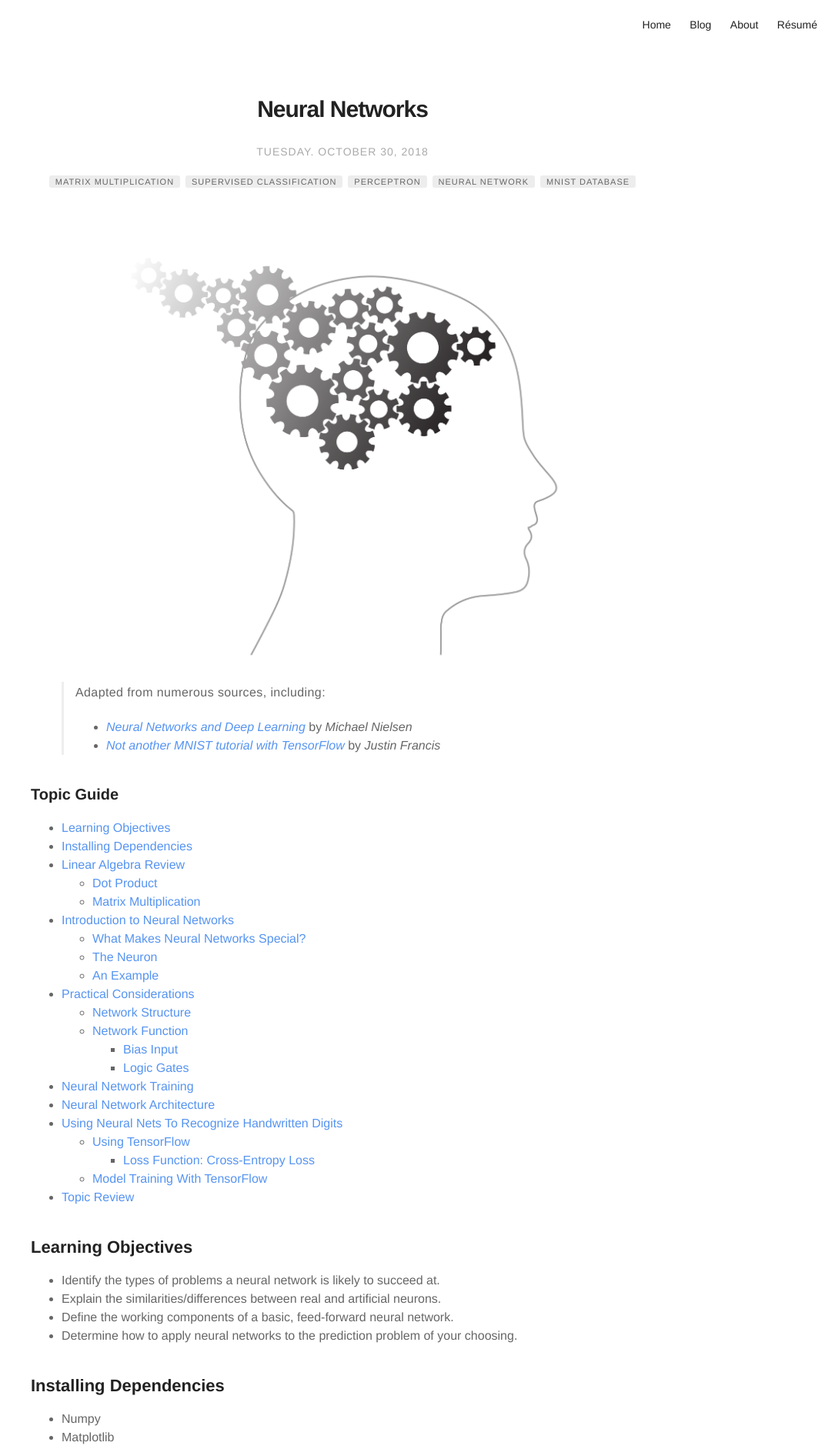
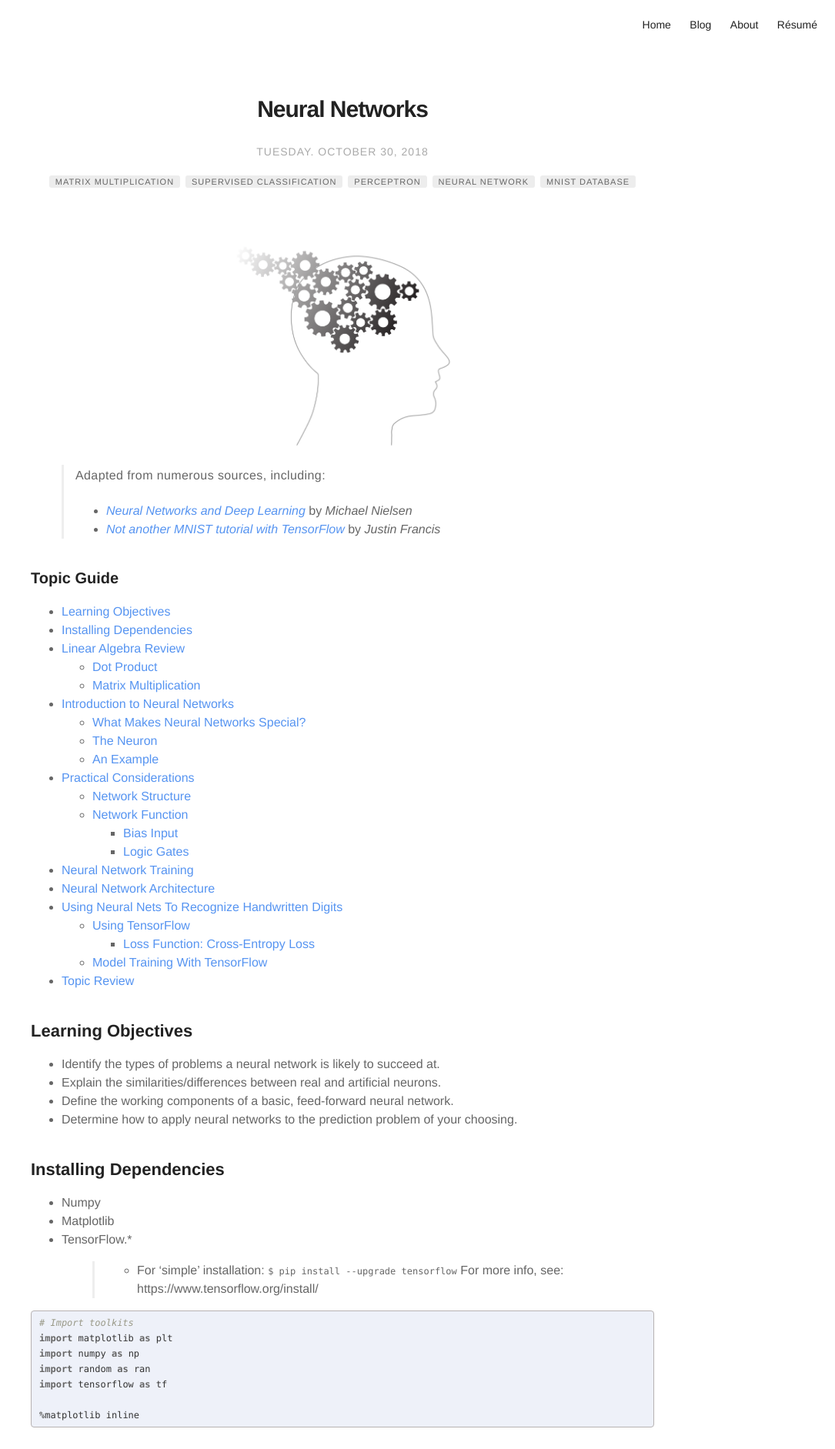
Before and after one commit to meccaLeccaHi/meccaLeccaHi.github.io, a Jekyll site: the page built from _posts/2018-10-30-neural_nets-tensorflow.md, in a window 1280 px wide. Shown: the top 1883 px of the page at 77% size, without its empty margins (195-1280 px from the left). Built offline with Jekyll 4.4.1, drawn with Linux system fonts in a browser that asks for light colours; formulas are drawn with MathJax 3; comment, search, counter and statistics services are not loaded.

Commit message:
fixing spacing

````diff
--- a/_posts/2018-10-30-neural_nets-tensorflow.md
+++ b/_posts/2018-10-30-neural_nets-tensorflow.md
@@ -15,7 +15,7 @@
 description: A Juptyter notebook on Neural Networks using Tensorflow
 ---
 
-{% include figure.html url="/assets/images/neural_nets/brain_machine.png" width="80%" %}
+{% include figure.html url="/assets/images/neural_nets/brain_machine.png" width="40%" %}
 
 >Adapted from numerous sources, including:
 >- [*Neural Networks and Deep Learning*](http://neuralnetworksanddeeplearning.com/chap1.html) by *Michael Nielsen*
@@ -115,7 +115,9 @@
 
 <a id="matrix-multiplication"></a>
 ### Matrix Multiplication
-$$\mathbf{A}_{mn} \times \mathbf{B}_{ij}$$
+
+$$ \mathbf{A}_{mn} \times \mathbf{B}_{ij} $$
+
 **Matrix multiplication** is only valid when the left matrix has the same number of columns as the right matrix has rows ($n = i$).
 
 {% include figure_link.html url="/assets/images/neural_nets/matrix_multiply.gif" href="https://www.mathsisfun.com/" caption="Each entry is the dot product of corresponding row and column vectors. Image source: mathisfun.com" width="60%" %}
@@ -138,8 +140,6 @@
 
 A.dot(B)
 ```
-
-
 
     array([[ 58,  64],
            [139, 154]])
@@ -398,7 +398,6 @@
 ax.legend(['Step Function', 'Sigmoid Function'], fontsize=20);
 ```
 
-
 ![png](/assets/images/neural_nets/output_38_0.png)
 
 
@@ -545,9 +544,7 @@
 display_mult_flat(0,400)
 ```
 
-
 ![png](/assets/images/neural_nets/output_60_0.png)
-
 
 <a id='tensorflow'></a>
 ### Using TensorFlow
@@ -633,23 +630,14 @@
 sess.run(tf.nn.softmax(tf.zeros([4])))
 ```
 
-
-
-
     array([0.25, 0.25, 0.25, 0.25], dtype=float32)
-
-
 
 
 ```python
 sess.run(tf.nn.softmax(tf.constant([0.1, 0.005, 2])))
 ```
 
-
-
-
     array([0.11634309, 0.10579926, 0.7778576 ], dtype=float32)
-
 
 
 <a id="loss-function"></a>
@@ -811,7 +799,6 @@
 plt.pyplot.show()
 ```
 
-
 ![png](/assets/images/neural_nets/output_97_0.png)
 
 
@@ -852,12 +839,7 @@
 answer.argmax()
 ```
 
-
-
-
     7
-
-
 
 Play with `display_compare()` below and try to do the following:
 - Find some examples where the model guesses incorrectly. Do they make sense?
@@ -880,7 +862,6 @@
 display_compare(ran.randint(0, 55000))
 ```
 
-
 ![png](/assets/images/neural_nets/output_103_0.png)
 
 
````
